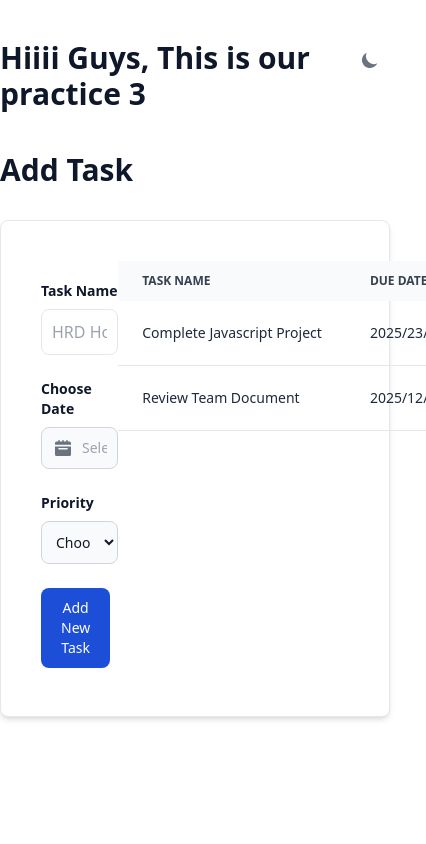
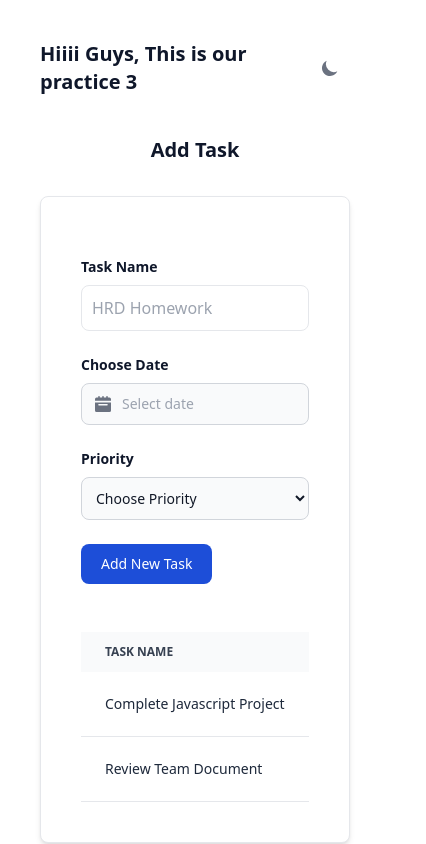
Before and after one commit to tahourdev/13_HENG_KEANGHOR_SR_PRACTICE_002, a plain HTML site: page index.html in a window 390 px wide. Shown: the whole page, 426 px wide, since content can reach past the window. Drawn offline with nearby package versions, Linux system fonts and the light colour scheme.

Commit message:
Add responsive

```diff
--- a/index.html
+++ b/index.html
@@ -26,11 +26,11 @@
   </head>
   <body>
     <main class="bg-white dark:bg-gray-800 h-screen">
-      <div class="flex justify-center">
-        <h1 class="text-3xl font-bold mt-10 dark:text-white text-slate-900">
+      <div class="flex justify-center gap-6 items-center px-10">
+        <h1 class="md:text-3xl text-xl font-bold mt-10 dark:text-white text-slate-900">
           Hiiii Guys, This is our practice 3
         </h1>
-        <div class="mt-10 ml-10">
+        <div class="mt-10">
           <!-- darkmode toggle -->
           <button
             id="theme-toggle"
@@ -61,14 +61,16 @@
         </div>
       </div>
 
-      <section class="container mx-auto mt-10">
-        <div class="w-full flex justify-start">
-          <h1 class="text-3xl dark:text-white text-slate-900 font-bold pb-8">Add Task</h1>
+      <section class="container mx-auto mt-10 px-10 md:px-0">
+        <div class="w-full">
+          <h1 class="text-center md:text-3xl text-xl dark:text-white text-slate-900 font-bold pb-8">
+            Add Task
+          </h1>
         </div>
         <div
-          class="bg-white dark:border-gray-600 dark:bg-gray-700 shadow-md border rounded-lg p-10 flex justify-between">
+          class="bg-white dark:border-gray-600 dark:bg-gray-700 shadow-md border gap-10 rounded-lg p-10 flex flex-col lg:flex-row justify-between">
           <div class="flex-1 w-full">
-            <div class="mt-5 max-w-md">
+            <div class="mt-5 lg:max-w-md w-full">
               <label for="success" class="block mb-2 text-sm font-bold dark:text-gray-400 text-slate-900">
                 Task Name
               </label>
@@ -90,7 +92,7 @@
               Choose Date
             </label>
             <div>
-              <div class="relative max-w-md">
+              <div class="relative lg:max-w-md w-full">
                 <div class="absolute inset-y-0 start-0 flex items-center ps-3.5 pointer-events-none">
                   <svg
                     class="w-4 h-4 text-gray-500 dark:text-gray-400"
@@ -116,7 +118,7 @@
 
             <!-- Priority Selection -->
 
-            <form class="max-w-md mt-6">
+            <form class="lg:max-w-md w-full mt-6">
               <label for="priority" class="block mb-2 text-sm font-bold dark:text-gray-400 text-slate-900">
                 Priority
               </label>
```
